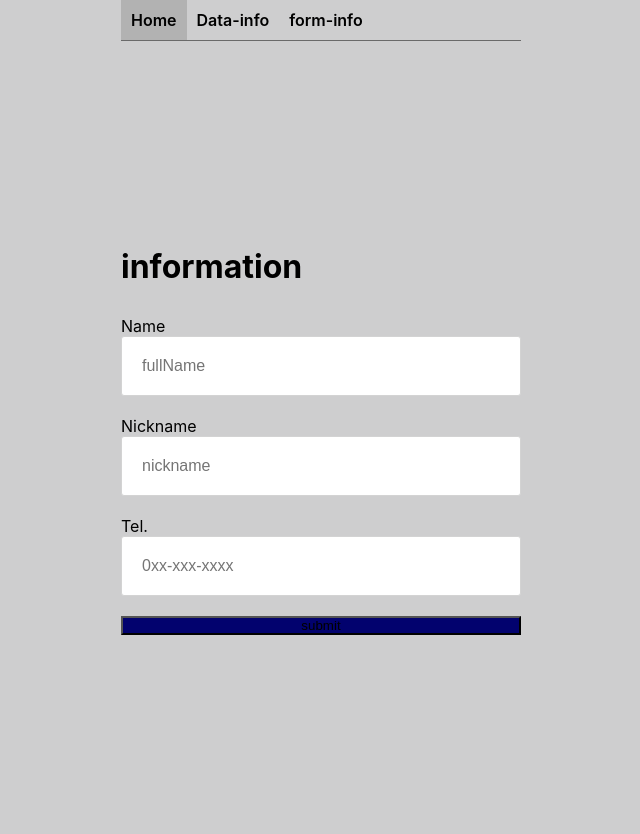
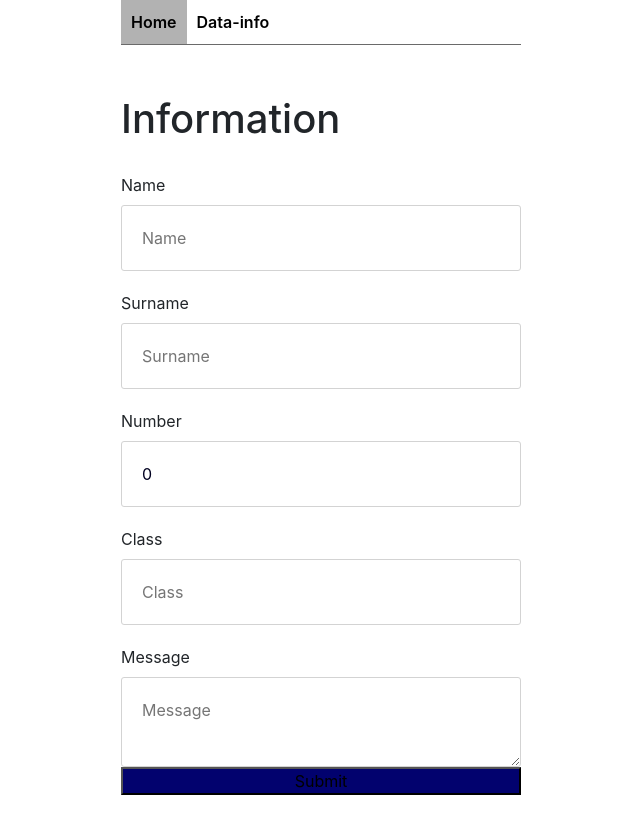
Before and after one commit to beem10101/React_FireBase, a React (Create React App) app: page / in a window 1280 px wide. Shown: the top 834 px of the page, without its empty margins (319-959 px from the left). Built offline with nearby package versions, Linux system fonts and the light colour scheme.

Commit message:
29/10/22

```diff
--- a/package.json
+++ b/package.json
@@ -6,6 +6,7 @@
     "@testing-library/jest-dom": "^5.16.4",
     "@testing-library/react": "^13.3.0",
     "@testing-library/user-event": "^13.5.0",
+    "bootstrap": "^4.5.3",
     "firebase": "^9.8.4",
     "react": "^18.2.0",
     "react-dom": "^18.2.0",
--- a/src/App.css
+++ b/src/App.css
@@ -44,3 +44,14 @@ botton {
   font-family: "inter",sans-serif;
   color: aliceblue;
 }
+
+.banner {
+  margin-top: 50px;
+  /* padding: 80px; */
+  /* min-height: 60px; */
+  background-color: gray;
+  border-radius: 1%;
+}
+/* .banner-text{
+  margin: 40px;
+} */
--- a/src/App.js
+++ b/src/App.js
@@ -3,6 +3,7 @@ import './App.css';
 import Showdata from "./components/Showdata";
 import { Route ,Routes } from "react-router-dom";
 import { HeaderApp } from "./nav/HeaderApp";
+import "bootstrap/dist/css/bootstrap.min.css"
 
 function App() {
   return (
@@ -12,7 +13,7 @@ function App() {
         {/* default */}
         <Route path="/" element={<Project1 />}></Route>
         {/* setpath */}
-        <Route path="/information" element={<Project1 />}></Route>
+        {/* <Route path="/information" element={<Project1 />}></Route> */}
         <Route path="/showdata" element={<Showdata />}></Route>
       </Routes>
     </div>
--- a/src/Firebase.js
+++ b/src/Firebase.js
@@ -3,17 +3,14 @@
 import  firebase  from "firebase/compat/app";
 import 'firebase/compat/firestore'
 
-
-
-
 const firebaseConfig = firebase.initializeApp({
-  apiKey: "AIzaSyA4Y_4IcMfloG8QMybuSPNs8dheQ6eSk5A",
-  authDomain: "project1-45036.firebaseapp.com",
-  projectId: "project1-45036",
-  storageBucket: "project1-45036.appspot.com",
-  messagingSenderId: "951904266009",
-  appId: "1:951904266009:web:24833f4946802e85198788",
-  measurementId: "G-JYGPW7NYRW"
+  apiKey: "AIzaSyBrIZmgH0blHB8XDPtG7YbQj5aiL4uM0v0",
+  authDomain: "project4-14-10-22.firebaseapp.com",
+  projectId: "project4-14-10-22",
+  storageBucket: "project4-14-10-22.appspot.com",
+  messagingSenderId: "259400317425",
+  appId: "1:259400317425:web:098990cf43027465112c50",
+  measurementId: "G-Q0YMLY5ZBG"
 });
 
 const db = firebaseConfig.firestore()
--- a/src/components/Project1.js
+++ b/src/components/Project1.js
@@ -2,61 +2,75 @@ import React, { useState } from 'react'
 import '../App.css';
 import { db } from "../Firebase";
 
+const Project1 = () => {
+  const [name, setName] = useState("");
+  const [surname, setSurname] = useState("");
+  const [number, setNumber] = useState(0);
+  const [classroom, setClassroom] = useState("");
+  const [message, setMessage] = useState("");
 
-const Project1 = () => {
-    const [name,setName] = useState("");
-    const [tel, setTel] = useState("");
-    const [nickname, setNickname] = useState("");
-    const [formLoad, setformLoad] = useState(false);
 
-    const handleSubmit = (e) =>{
-        // e.preventDefault();
-        setformLoad(true);
+  const [formLoad, setFormLoad] = useState(false);
+
+  const handleSubmit = (e) => {
+      e.preventDefault();
+      setFormLoad(true);
       db.collection('information').add({
           name: name,
-         tel: tel,
-         nickname: nickname,
+          surname: surname,
+          number: number,
+          classroom: classroom,
+          message: message,
+
       })
-        .then(()=>{
-        alert(" info add!!!");
-        setformLoad(false);
+      .then(() => {
+          alert('Message added successfully');
+          setFormLoad(false)
       })
-        .catch((error)=>{
-          alert(error.message)
-          setformLoad(false);
+      .catch((error) => {
+          alert(error.message);
+          setFormLoad(false)
+      });
+
+
+      setName("")
+      setSurname("")
+      setNumber(0)
+      setClassroom("")
+      setMessage("")
+
   }
-        )
 
-        setName("");
-        setNickname("");
-        setTel("");
 
-        // console.log()
-    }
 return (
   <form className="form" onSubmit={handleSubmit}>
-        <h1>information</h1>
+      <h1>Information</h1>
+
       <label>Name</label>
-        {/* <label>{name}</label> */}
-        <input placeholder='fullName'
-        value={name}
-        onChange={(e)=>setName(e.target.value)}>
-        </input>
+      <input placeholder='Name' value={name}
+      onChange={(e) => setName(e.target.value)}
+      ></input>
 
-        <label>Nickname</label>
-        {/* <label>{nickname}</label> */}
-        <input placeholder='nickname'
-        value={nickname}
-        onChange={(e)=>setNickname(e.target.value)}>
-        </input>
+      <label>Surname</label>
+      <input placeholder='Surname' value={surname}
+      onChange={(e) => setSurname(e.target.value)}></input>
 
-        <label>Tel.</label>
-        {/* <label>{tel}</label> */}
-        <input placeholder='0xx-xxx-xxxx'
-        value={tel} onChange={(e)=>setTel(e.target.value)}></input>
+      <label>Number</label>
+      <input placeholder='Number' value={number}
+      onChange={(e) => setNumber(e.target.value)}></input>
 
-        <button type="submit" style={{background: formLoad ? "#ccc" : "rgb(2, 2, 110)"}}>submit</button>
+      <label>Class</label>
+      <input placeholder='Class' value={classroom}
+      onChange={(e) => setClassroom(e.target.value)}></input>
+
+      <label>Message</label>
+      <textarea placeholder='Message' value={message}
+      onChange={(e) => setMessage(e.target.value)}></textarea>
+
+      <button type="submit" style={{background: formLoad ? "#ccc" : "rgb(2, 2, 110)"}}>Submit</button>
+
   </form>
+
 )
 }
 
--- a/src/components/Showdata.js
+++ b/src/components/Showdata.js
@@ -1,22 +1,22 @@
-import React, { useEffect,useState } from 'react';
+import React, { useEffect, useState } from 'react';
 import ob from "firebase/compat/app";
-import {db} from "../Firebase";
+import { db } from "../Firebase";
 
 const Showdata = () => {
-  const [posts,setPosts] = useState([]);
+  const [posts, setPosts] = useState([]);
   const [loading, setLoading] = useState(true);
 
-  useEffect(() =>{
+  useEffect(() => {
     // console.log(1);
     const getPostFormFirebase = [];
 
     const dataList =
       db.collection("information")
-    .onSnapshot((querySnapshot)=>{
-      querySnapshot.forEach((doc) =>{
+        .onSnapshot((querySnapshot) => {
+          querySnapshot.forEach((doc) => {
             getPostFormFirebase.push({
               ...doc.data(),
-          key:doc.id,
+              key: doc.id,
             })
           })
           setPosts(getPostFormFirebase);
@@ -24,7 +24,7 @@ const Showdata = () => {
         })
 
   }, [])
-  if(loading){
+  if (loading) {
     return <h1>loading Firebase...</h1>
   }
 
@@ -33,13 +33,19 @@ const Showdata = () => {
 
       {posts.length > 0 ? (
         posts.map((post) =>
+              <div>
                 <div key={post.key}>
-          <li>{post.key}</li>
-          {/* <li>{post.name}</li> */}
+                  <h3>key</h3>
+                  <p>{post.key}</p>
+                  <h3>name</h3>
+                  <p>{post.name}</p>
+                  <h3>message</h3>
+                  <p>{post.message}</p>
+                </div>
               </div>
         )
       )
-      :(
+        : (
           <h1> No Data!!!</h1>
         )
       }
--- a/src/nav/HeaderApp.js
+++ b/src/nav/HeaderApp.js
@@ -10,7 +10,6 @@ return (
     <div className='app-header'>
         <NavLink className={getNavClass} to="/">Home</NavLink>
         <NavLink className={getNavClass} to="/Showdata">Data-info</NavLink>
-        <NavLink className={getNavClass}to="/information">form-info</NavLink>
     </div>
   )
 }
```
Also changed, not shown: 1 other file (tests, documents, lock files or other folders). Lines whose indentation alone changed are shown as unchanged.
